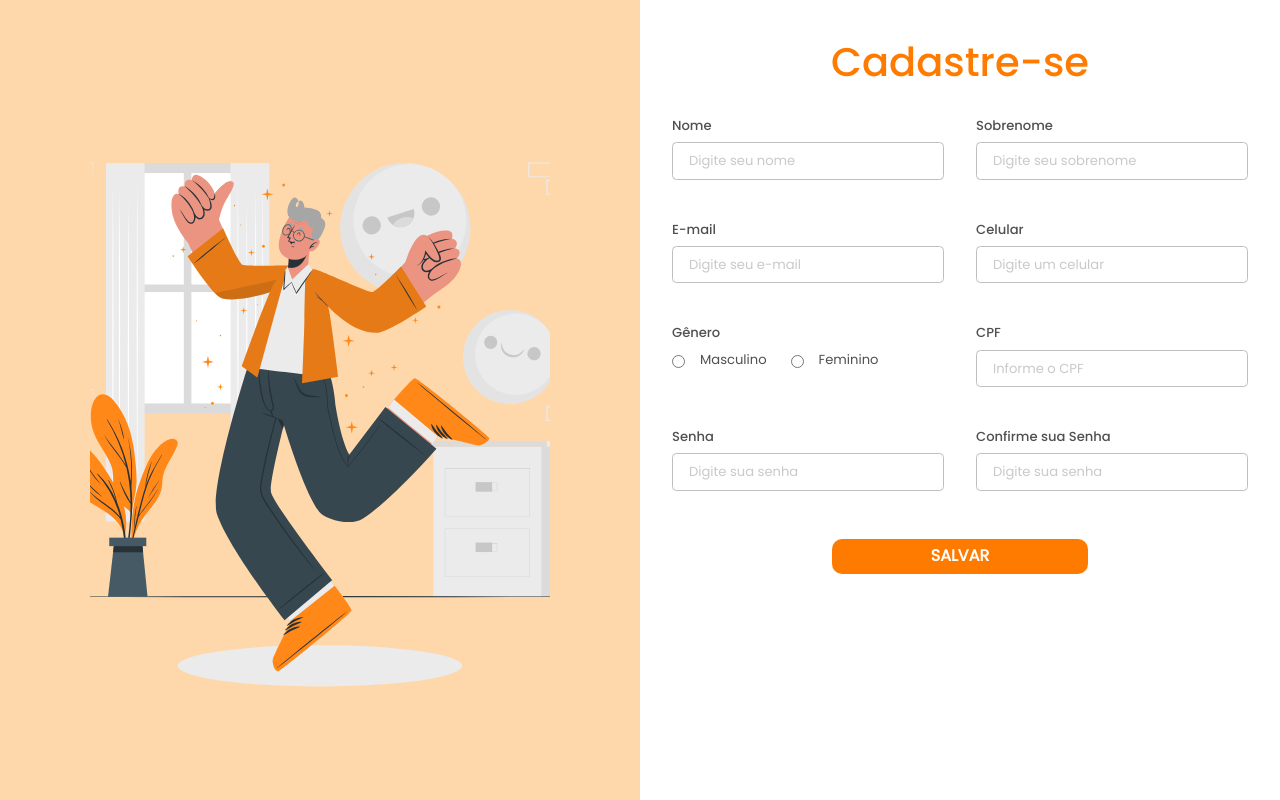
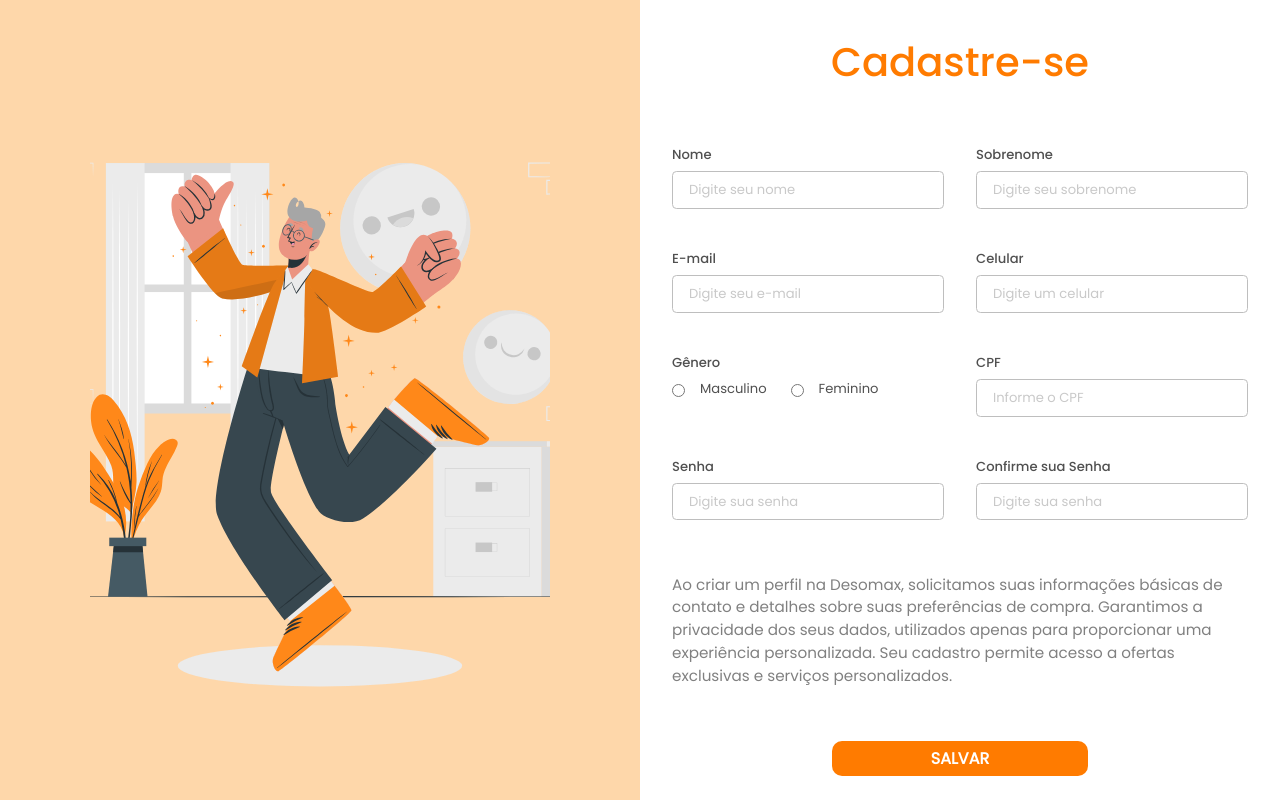
Before and after one commit to JoaoGMello/DesomaxFront, a Vue app in the folder DesomaxFront/: page /create-account in a window 1280 px wide. Built offline with nearby package versions, Linux system fonts and the light colour scheme.

Commit message:
finalizando tela de cadastro

```diff
--- a/DesomaxFront/src/pages/Login/CreateAccount.vue
+++ b/DesomaxFront/src/pages/Login/CreateAccount.vue
@@ -63,7 +63,7 @@ export default defineComponent({
       />
     </div>
 
-    <div class="h-full w-[50%] pt-8 px-8 flex flex-col items-center">
+    <div class="h-full w-[50%] pt-8 px-8 flex flex-col items-center justify-between">
       <div
         class="note1:text-[2.5rem] monitor1:text-[3.1rem] text-[var(--primary-color)] poppins-medium login-title"
       >
@@ -133,7 +133,16 @@ export default defineComponent({
         />
       </div>
 
-      <div class="note1:h-[35px] monitor1:h-[42px] w-[16rem] note1:my-6 monitor1:mt-80">
+      <div
+        class="note1:text-[0.95rem] monitor1:text-[1.1rem] text-[var(--tertiary-color)] poppins-regular"
+      >
+        Ao criar um perfil na Desomax, solicitamos suas informações básicas de contato e detalhes
+        sobre suas preferências de compra. Garantimos a privacidade dos seus dados, utilizados
+        apenas para proporcionar uma experiência personalizada. Seu cadastro permite acesso a
+        ofertas exclusivas e serviços personalizados.
+      </div>
+
+      <div class="note1:h-[35px] monitor1:h-[42px] w-[16rem] note1:my-6">
         <PrimaryButton
           :just-slot="loading"
           text="Salvar"
```
